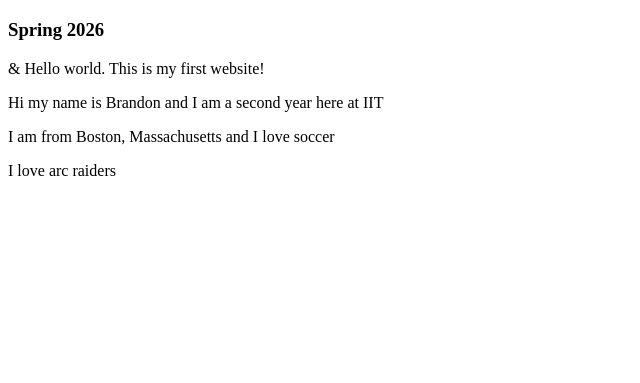
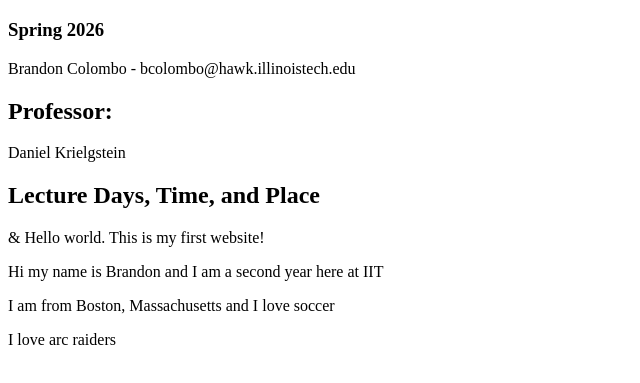
Before and after one commit to Bcolombo24/webdev_lab1, a plain HTML site: page index.html in a window 1280 px wide. Shown: the part 61-444 px from the top of the page, without its empty margins (0-640 px from the left). Drawn offline with Linux system fonts and the light colour scheme.

Commit message:
Update index.html

```diff
--- a/index.html
+++ b/index.html
@@ -9,6 +9,14 @@
 
   <h3>Spring 2026</h3>
 
+  <p> Brandon Colombo - bcolombo@hawk.illinoistech.edu </p>
+
+
+  <h2> Professor:</h2>
+  <p>Daniel Krielgstein</p>
+
+  <h2>Lecture Days, Time, and Place</h2>
+
 
   <p>&amp; Hello world. This is my first website!</p>
   <p> Hi my name is Brandon and I am a second year here at IIT</p>
```
